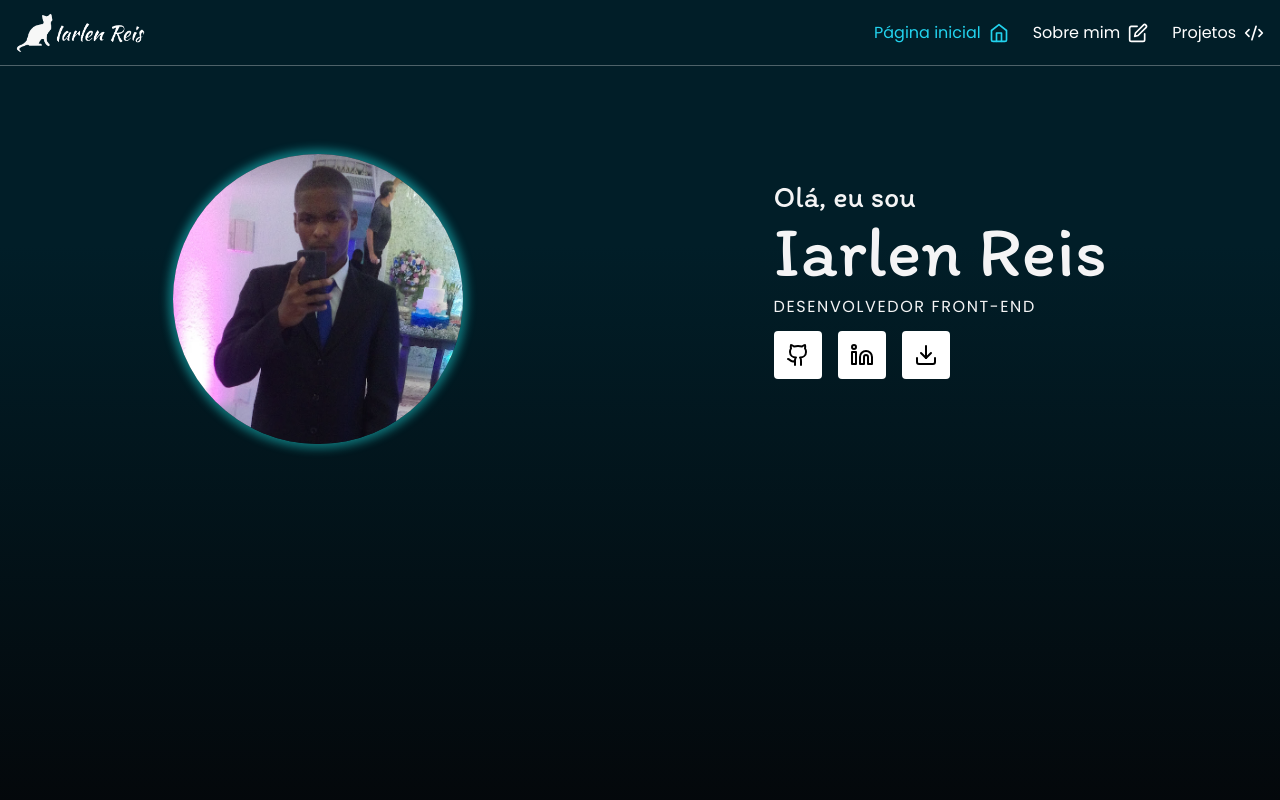
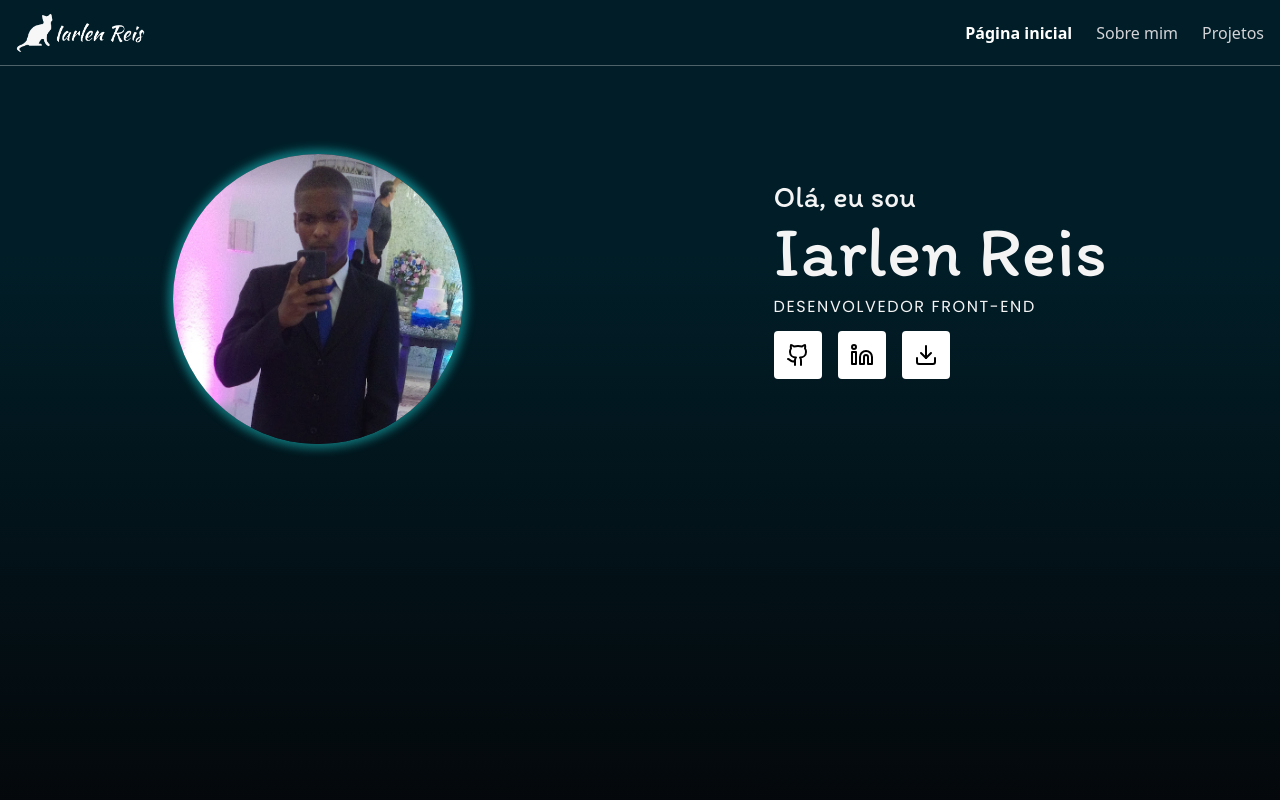
Before and after one commit to iarlen-reis/portfolio-fullstack, a Next.js app: page / in a window 1280 px wide. Shown: the top 800 px of the page. Built offline with nearby package versions, Linux system fonts and the light colour scheme.

Commit message:
refactor: adding conditional to know if current route belongs to link in LinkNavigation component and adding animation of menuMobile in globals.

```diff
--- a/src/app/globals.css
+++ b/src/app/globals.css
@@ -61,3 +61,17 @@ header::after {
     font-size: 1.3rem;
   }
 }
+
+
+.menu__mobile {
+  animation: MenuAnimation 1s ease-in-out forwards;
+}
+
+@keyframes MenuAnimation {
+  from {
+    right: -100%;
+  }
+  to {
+    right: 0;
+  }
+}
--- a/src/components/LinkNavigation/index.tsx
+++ b/src/components/LinkNavigation/index.tsx
@@ -1,6 +1,6 @@
 import Link from 'next/link'
+import { LucideIcon } from 'lucide-react'
 import { usePathname } from 'next/navigation'
-import { LucideIcon } from 'lucide-react'
 
 interface ILinkNavigationProps {
   to: string
@@ -11,24 +11,19 @@ interface ILinkNavigationProps {
 const LinkNavigation = ({ to, icon: Icon, name }: ILinkNavigationProps) => {
   const pathname = usePathname()
 
+  const isActive = pathname === to
   return (
     <Link
       href={to}
-      className="flex items-center justify-center gap-2 hover:animate-pulse"
+      className={`flex items-center justify-center gap-3 hover:animate-pulse ${
+        isActive ? 'animate-pulse font-semibold text-white' : 'text-zinc-300'
+      }`}
     >
-      <span
-        className={
-          pathname === to
-            ? 'font-poppins text-cyan-400'
-            : 'font-poppins text-white'
-        }
-      >
-        {name}
+      <span className="flex h-7 w-7 items-center justify-center rounded-full bg-white transition-all md:hidden">
+        <Icon size={18} className="text-zinc-950" />
       </span>
-      <Icon
-        size={20}
-        className={pathname === to ? 'text-cyan-400' : 'text-white'}
-      />
+
+      <span>{name}</span>
     </Link>
   )
 }
```
